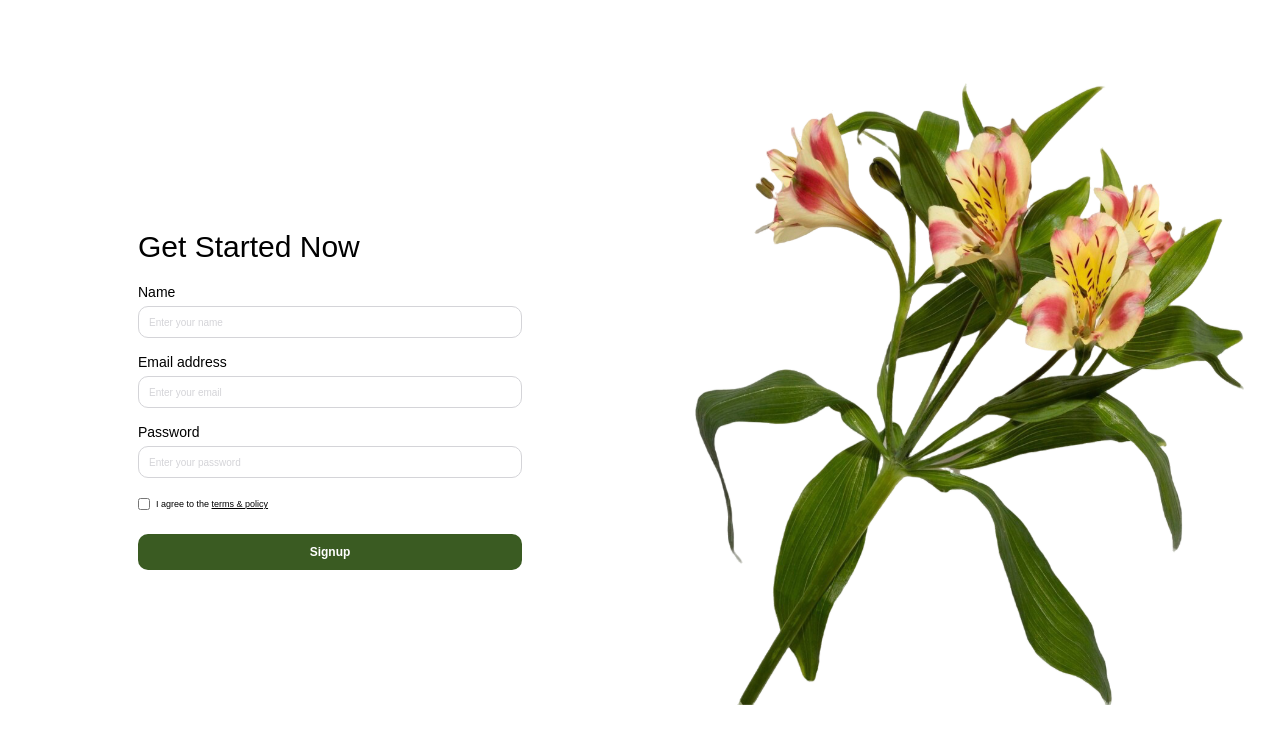
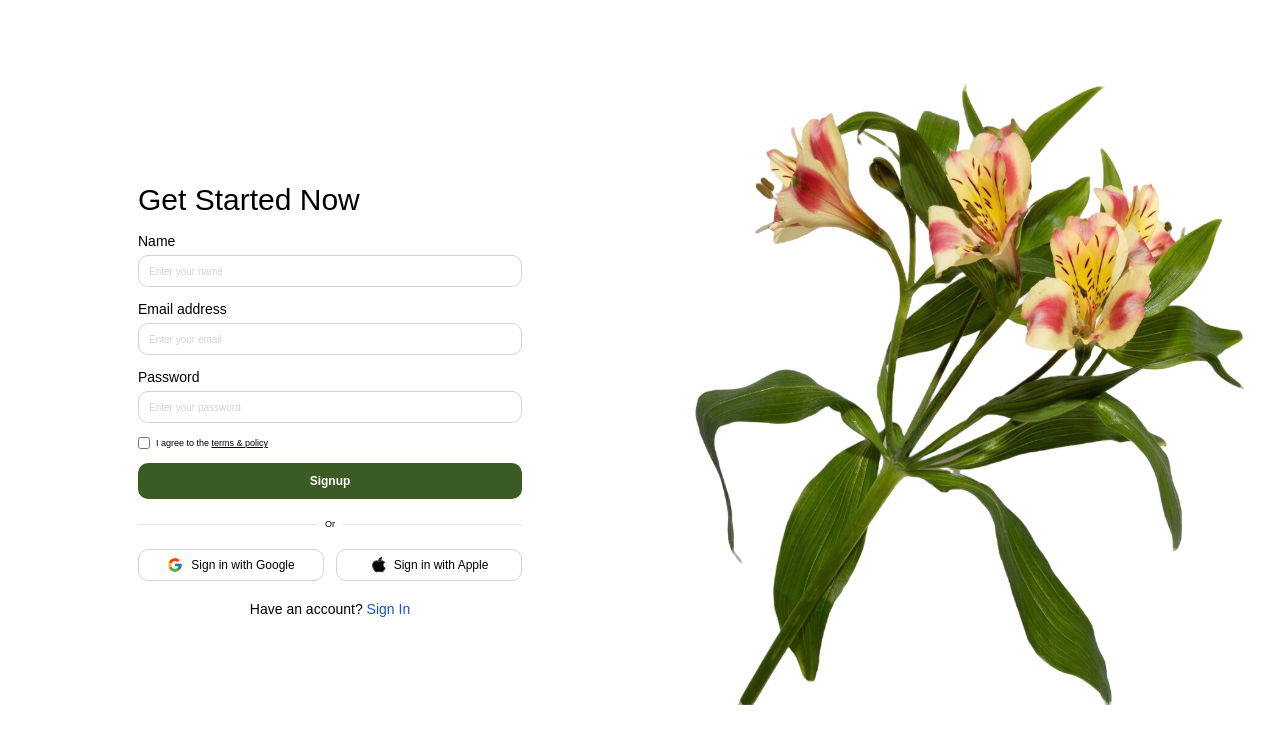
Before and after one commit to gl1tch1ng/appdev1-final-practical-exam, a React (Vite) app: page / in a window 1280 px wide. Shown: the top 744 px of the page. Built offline with nearby package versions, Linux system fonts and the light colour scheme.

Commit message:
Add divider and social sign-in buttons

```diff
--- a/src/components/SignUp.jsx
+++ b/src/components/SignUp.jsx
@@ -1,6 +1,8 @@
 import React from 'react';
 import styles from './SignUp.module.css';
 import blossomImage from '../assets/blossom-flower.svg';
+import googleIcon from '../assets/icons-google-logo.svg';
+import appleIcon from '../assets/icons-apple-logo.svg';
 
 const SignUp = () => {
   return (
@@ -49,6 +51,32 @@ const SignUp = () => {
               Signup
             </button>
           </form>
+
+          {/* Divider */}
+          <div className={styles.dividerContainer}>
+            <div className={styles.dividerLine}></div>
+            <span className={styles.dividerText}>Or</span>
+            <div className={styles.dividerLine}></div>
+          </div>
+
+          {/* Social Sign In Buttons */}
+          <div className={styles.socialContainer}>
+            <button type="button" className={styles.socialBtn}>
+              <img src={googleIcon} alt="Google" className={styles.socialIcon} />
+              <span>Sign in with Google</span>
+            </button>
+            <button type="button" className={styles.socialBtn}>
+              <img src={appleIcon} alt="Apple" className={styles.socialIcon} />
+              <span>Sign in with Apple</span>
+            </button>
+          </div>
+
+          {/* Bottom Link Text */}
+          <div className={styles.bottomTextContainer}>
+            <p className={styles.bottomText}>
+              Have an account? <span className={styles.signInLink}>Sign In</span>
+            </p>
+          </div>
         </div>
       </div>
 
--- a/src/components/SignUp.module.css
+++ b/src/components/SignUp.module.css
@@ -16,10 +16,10 @@
 
 .formContainer {
   width: 100%;
-  max-width: 384px; /* Matches Figma width (w-96) */
+  max-width: 384px; /* Matches Figma w-96 */
   display: flex;
   flex-direction: column;
-  gap: 20px;
+  gap: 16px;
 }
 
 .title {
@@ -33,7 +33,7 @@
 .form {
   display: flex;
   flex-direction: column;
-  gap: 16px;
+  gap: 14px;
   width: 100%;
 }
 
@@ -53,17 +53,17 @@
 
 .input {
   width: 100%;
-  height: 32px; /* Figma h-8 */
+  height: 32px;
   padding: 0 10px;
   border-radius: 10px;
-  border: 1px solid #d4d4d8; /* outline-zinc-300 */
+  border: 1px solid #d4d4d8;
   outline: none;
   font-family: 'Poppins', sans-serif;
   font-size: 10px;
 }
 
 .input::placeholder {
-  color: #d4d4d8; /* text-zinc-300 */
+  color: #d4d4d8;
   font-size: 10px;
   font-weight: 500;
 }
@@ -72,7 +72,6 @@
   display: flex;
   align-items: center;
   gap: 6px;
-  margin-top: 4px;
 }
 
 .checkbox {
@@ -95,8 +94,8 @@
 
 .submitBtn {
   width: 100%;
-  height: 36px; /* Figma h-9 */
-  background-color: #3a5b22; /* lime-900 / #3A5B22 */
+  height: 36px;
+  background-color: #3a5b22;
   color: #ffffff;
   border: none;
   border-radius: 10px;
@@ -104,7 +103,78 @@
   font-size: 12px;
   font-weight: 700;
   cursor: pointer;
-  margin-top: 8px;
+}
+
+/* Divider Styles */
+.dividerContainer {
+  display: flex;
+  align-items: center;
+  width: 100%;
+  margin: 4px 0;
+}
+
+.dividerLine {
+  flex: 1;
+  height: 1px;
+  background-color: #f5f5f5;
+  border-top: 1px solid #e5e5e5;
+}
+
+.dividerText {
+  padding: 0 8px;
+  color: #000000;
+  font-size: 9px;
+  font-weight: 500;
+  font-family: 'Poppins', sans-serif;
+}
+
+/* Social Buttons Styles */
+.socialContainer {
+  display: flex;
+  gap: 12px;
+  width: 100%;
+}
+
+.socialBtn {
+  flex: 1;
+  height: 32px;
+  display: flex;
+  align-items: center;
+  justify-content: center;
+  gap: 8px;
+  background-color: transparent;
+  border: 1px solid #d4d4d8;
+  border-radius: 10px;
+  cursor: pointer;
+  font-family: 'Poppins', sans-serif;
+  font-size: 12px;
+  font-weight: 500;
+  color: #000000;
+}
+
+.socialIcon {
+  width: 16px;
+  height: 16px;
+}
+
+/* Bottom Text Styles */
+.bottomTextContainer {
+  display: flex;
+  justify-content: center;
+  margin-top: 4px;
+}
+
+.bottomText {
+  color: #000000;
+  font-size: 14px;
+  font-weight: 500;
+  font-family: 'Poppins', sans-serif;
+}
+
+.signInLink {
+  color: #1d4ed8; /* blue-700 / #0F3CDE */
+  cursor: pointer;
+  font-weight: 500;
 }
 
 .rightSection {
```
Also changed, not shown: magdaraog-signup-bottom.png (added).
